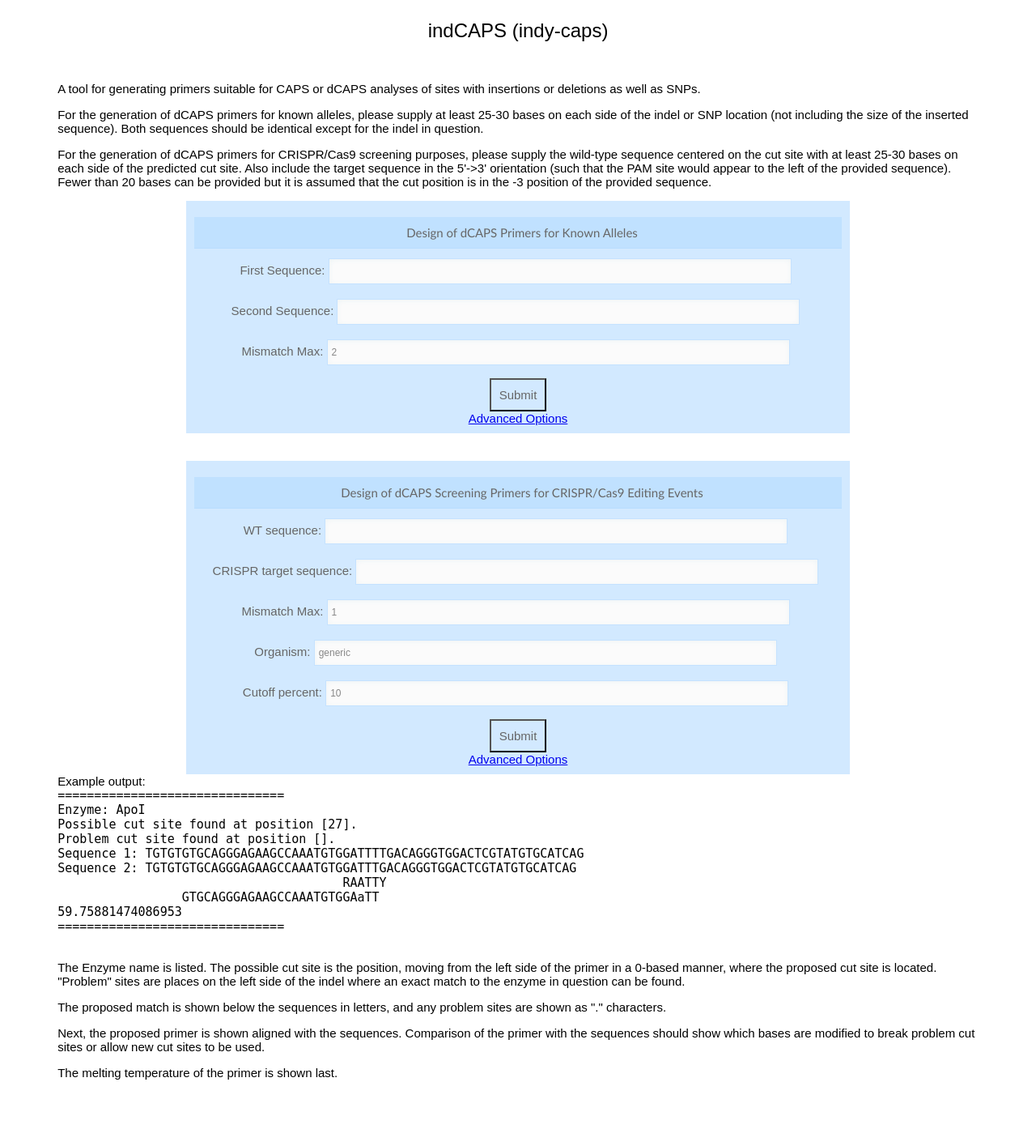
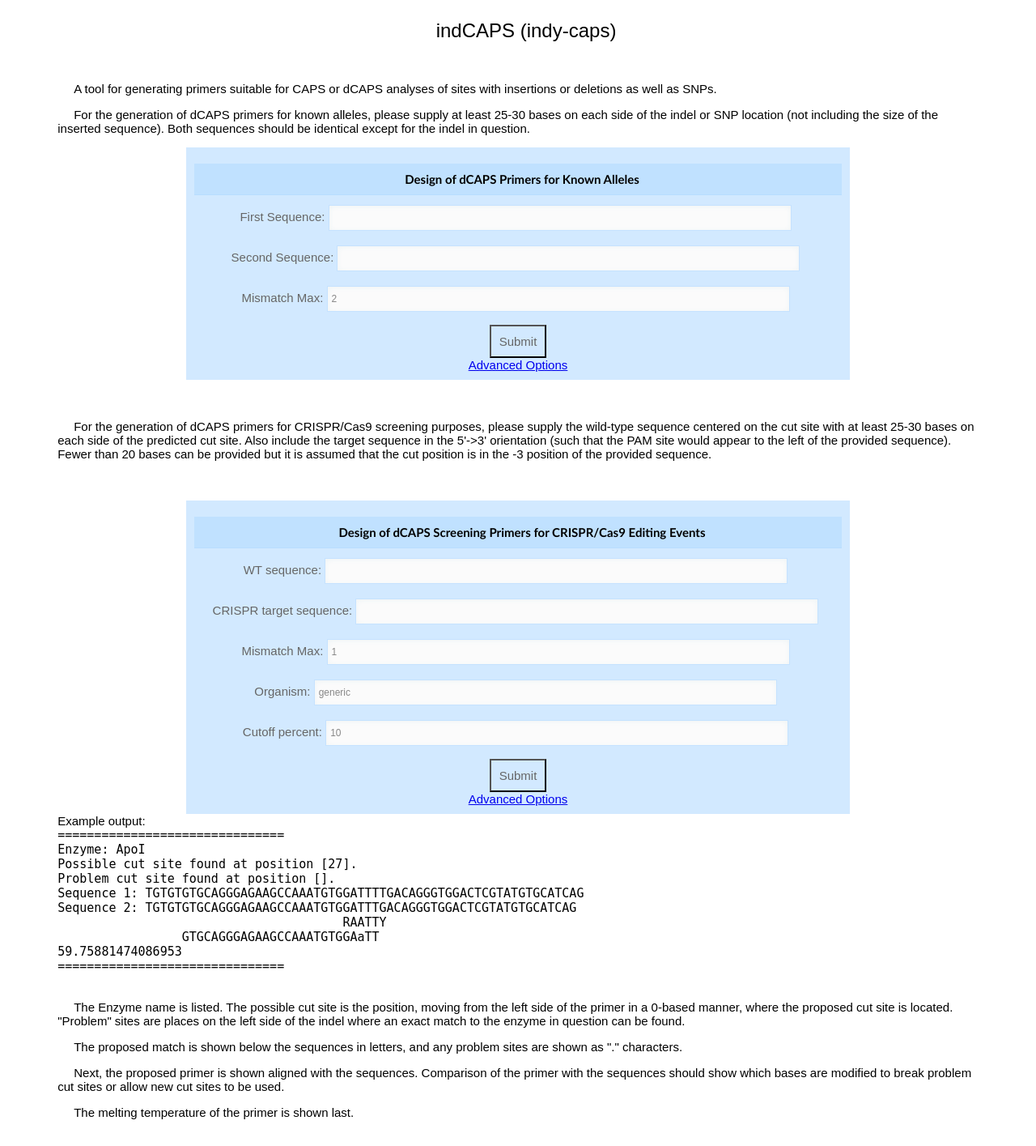
Before and after one commit to KieberLab/indCAPS, a Flask app: page / in a window 1280 px wide. Shown: the whole page at 81% size. Before the commit the page ends 1333 px from the top, so only its background shows below. Run offline with Flask 2, Linux system fonts and the light colour scheme.

Commit message:
fixed layout

```diff
--- a/static/custom.css
+++ b/static/custom.css
@@ -9,6 +9,9 @@ form {
 }
 .customtitle {
 	font: 20px Arial, Helvetica, sans-serif;
+}
+p {
+	text-indent:20px;
 }
 
 .bigbox {
@@ -62,6 +65,8 @@ form {
     display: block;
     background: #C0E1FF;
     border-bottom: 1px solid #B8DDFF;
+	font-weight: bold;
+	color:black;
     /*margin: -20px -20px 15px;*/
 }
 .elegant-aero h1>span {
--- a/templates/index.html
+++ b/templates/index.html
@@ -14,8 +14,6 @@
 <p>A tool for generating primers suitable for CAPS or dCAPS analyses of sites with insertions or deletions as well as SNPs.</p>
 
 <p>For the generation of dCAPS primers for known alleles, please supply at least 25-30 bases on each side of the indel or SNP location (not including the size of the inserted sequence). Both sequences should be identical except for the indel in question.</p>
-
-<p>For the generation of dCAPS primers for CRISPR/Cas9 screening purposes, please supply the wild-type sequence centered on the cut site with at least 25-30 bases on each side of the predicted cut site. Also include the target sequence in the 5'->3' orientation (such that the PAM site would appear to the left of the provided sequence). Fewer than 20 bases can be provided but it is assumed that the cut position is in the -3 position of the provided sequence.</p>
 
 <div>
 	<form role="form" class="elegant-aero" method="POST" action="{{ url_for('results') }}">
@@ -38,6 +36,9 @@
 	</form>
 </div>
 <div style="clear:both;"></div>
+<br>
+<br>
+<p>For the generation of dCAPS primers for CRISPR/Cas9 screening purposes, please supply the wild-type sequence centered on the cut site with at least 25-30 bases on each side of the predicted cut site. Also include the target sequence in the 5'->3' orientation (such that the PAM site would appear to the left of the provided sequence). Fewer than 20 bases can be provided but it is assumed that the cut position is in the -3 position of the provided sequence.</p>
 <br>
 <br>
 <div>
```
